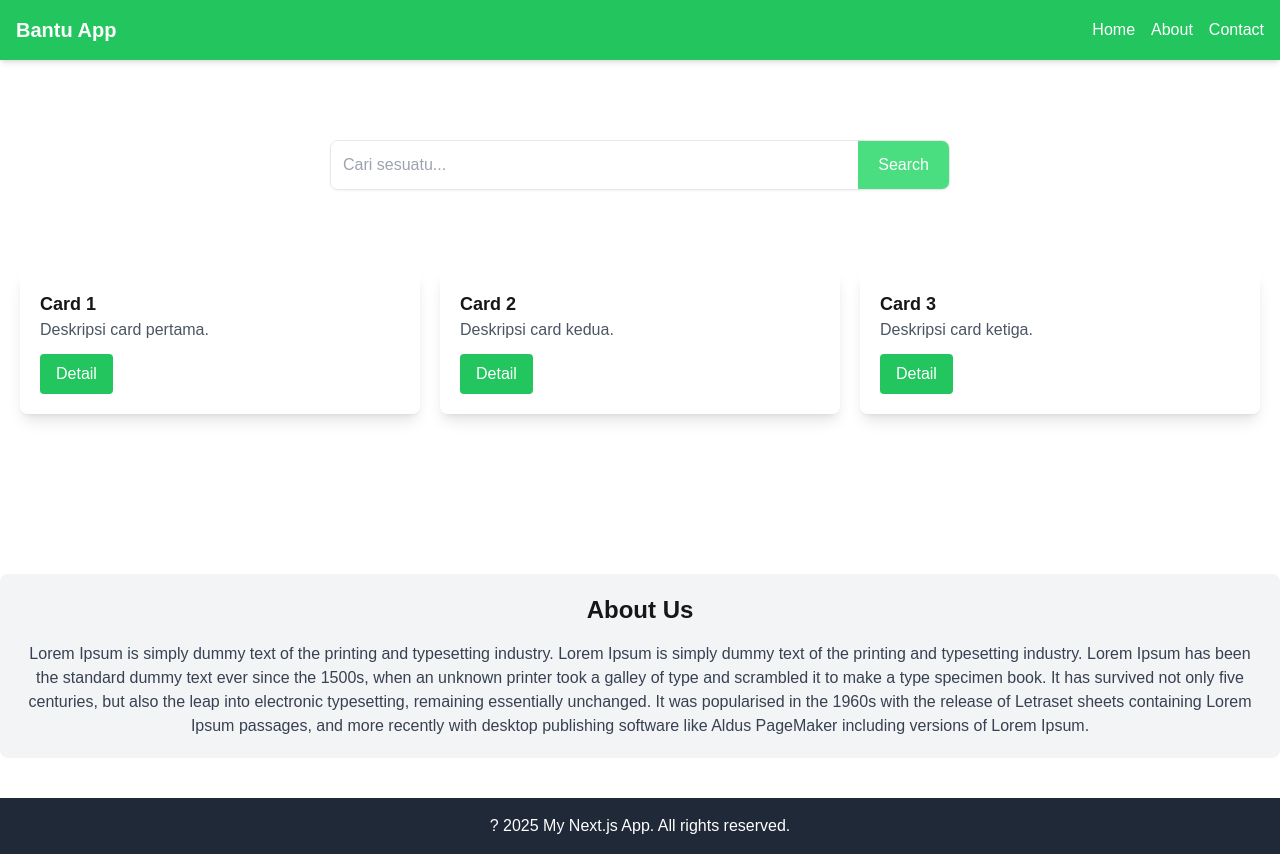
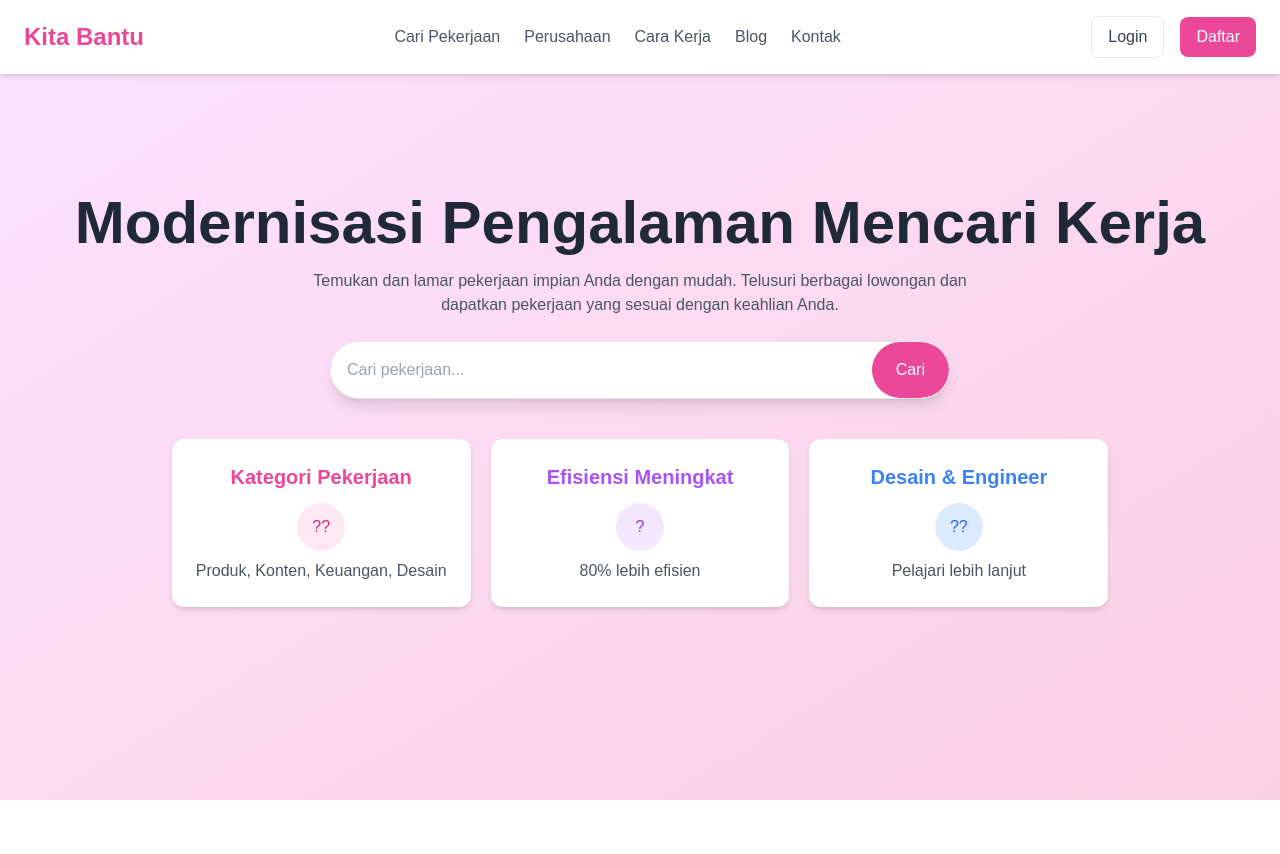
Before and after one commit to putrapkwl114117/Recruitment-System-Fe, a Next.js app: page / in a window 1280 px wide. After the commit the page ends 800 px from the top, so only its background shows below. Built offline with nearby package versions, Linux system fonts and the light colour scheme.

Commit message:
melkaukan penyesuian tampilan view fe

```diff
--- a/app/components/Navbar.js
+++ b/app/components/Navbar.js
@@ -1,27 +1,22 @@
+"use client";
+import Link from "next/link";
 
-"use client";
-export default function Navbar({ onAboutClick }) {
+export default function Navbar() {
   return (
-    <nav className="bg-green-500 text-white p-4 shadow-md">
-      <div className="container mx-auto flex justify-between items-center">
-        <h1 className="text-xl font-bold">Bantu App</h1>
-        <ul className="flex space-x-4">
-          <li>
-            <a href="#" className="hover:underline">
-              Home
-            </a>
-          </li>
-          <li>
-            <button onClick={onAboutClick} className="hover:underline">
-              About
-            </button>
-          </li>
-          <li>
-            <a href="#" className="hover:underline">
-              Contact
-            </a>
-          </li>
+    <nav className="bg-white shadow-md fixed w-full top-0 left-0 z-50">
+      <div className="container mx-auto px-6 py-4 flex justify-between items-center">
+        <h1 className="text-2xl font-bold text-pink-500">Kita Bantu</h1>
+        <ul className="hidden md:flex space-x-6">
+          <li><Link href="/" className="text-gray-600 hover:text-pink-500">Cari Pekerjaan</Link></li>
+          <li><Link href="/" className="text-gray-600 hover:text-pink-500">Perusahaan</Link></li>
+          <li><Link href="/" className="text-gray-600 hover:text-pink-500">Cara Kerja</Link></li>
+          <li><Link href="/" className="text-gray-600 hover:text-pink-500">Blog</Link></li>
+          <li><Link href="/" className="text-gray-600 hover:text-pink-500">Kontak</Link></li>
         </ul>
+        <div className="space-x-4">
+          <button className="px-4 py-2 border rounded-lg text-gray-700 hover:bg-gray-100">Login</button>
+          <button className="px-4 py-2 bg-pink-500 text-white rounded-lg hover:bg-pink-700">Daftar</button>
+        </div>
       </div>
     </nav>
   );
--- a/app/page.js
+++ b/app/page.js
@@ -1,78 +1,62 @@
 "use client";
-
-import { useRef, useState, useEffect } from "react";
 import Navbar from "./components/Navbar";
-import Card from "./components/Card";
-import Footer from "./components/Footer";
 
 export default function Home() {
-  const aboutRef = useRef(null);
-  const [search, setSearch] = useState("");
+  return (
+    <div className="min-h-screen bg-gradient-to-br from-[#fde2ff] to-[#fad1e3]">
+      <Navbar />
 
-  const scrollToAbout = () => {
-    aboutRef.current?.scrollIntoView({ behavior: "smooth" });
-  };
+      {/* HERO SECTION */}
+      <section className="min-h-screen flex flex-col justify-center items-center text-center px-5">
+        <h2 className="text-4xl md:text-6xl font-bold text-gray-800">
+          Modernisasi Pengalaman Mencari Kerja
+        </h2>
+        <p className="text-gray-600 mt-4 max-w-2xl">
+          Temukan dan lamar pekerjaan impian Anda dengan mudah. Telusuri berbagai lowongan dan dapatkan pekerjaan yang sesuai dengan keahlian Anda.
+        </p>
 
-  const handleSearch = () => {
-    console.log("Searching for:", search);
-  };
-
-  useEffect(() => {
-    // Menjalankan kode hanya di sisi client jika diperlukan
-    console.log("Component mounted on client side");
-  }, []);
-
-  return (
-    <div className="min-h-screen flex flex-col">
-      <Navbar onAboutClick={scrollToAbout} />
-
-      {/* SEARCH BAR */}
-      <div className="container mx-auto px-5 mt-20 mb-10 flex justify-center">
-        <div className="flex w-full md:w-1/2 border rounded-lg shadow-sm overflow-hidden">
+        {/* SEARCH BAR */}
+        <div className="mt-6 flex items-center border rounded-full shadow-lg bg-white w-[90%] md:w-1/2 overflow-hidden">
           <input
             type="text"
-            placeholder="Cari sesuatu..."
-            value={search}
-            onChange={(e) => setSearch(e.target.value)}
-            className="w-full p-3 focus:outline-none"
+            placeholder="Cari pekerjaan..."
+            className="w-full p-4 focus:outline-none text-gray-700"
           />
-          <button
-            onClick={handleSearch}
-            className="bg-green-400 text-white px-5 py-3 hover:bg-green-700 transition-all"
-          >
-            Search
+          <button className="bg-pink-500 text-white px-6 py-4 rounded-full hover:bg-pink-700">
+            Cari
           </button>
         </div>
-      </div>
 
-      {/* CARD LIST */}
-      <main className="flex-1 container mx-auto px-5 grid grid-cols-1 md:grid-cols-3 gap-5 mt-10">
-        <Card title="Card 1" description="Deskripsi card pertama." />
-        <Card title="Card 2" description="Deskripsi card kedua." />
-        <Card title="Card 3" description="Deskripsi card ketiga." />
-      </main>
+        {/* INFO & STATISTIK */}
+        <div className="mt-10 grid grid-cols-1 md:grid-cols-3 gap-5 max-w-5xl">
+          {/* Kategori */}
+          <div className="p-6 bg-white shadow-md rounded-xl text-center">
+            <h3 className="text-pink-500 text-xl font-semibold">Kategori Pekerjaan</h3>
+            <div className="flex justify-center mt-3">
+              <div className="w-12 h-12 bg-pink-100 text-pink-600 flex items-center justify-center rounded-full">??</div>
+            </div>
+            <p className="text-gray-600 mt-2">Produk, Konten, Keuangan, Desain</p>
+          </div>
 
-      {/* SECTION ABOUT */}
-      <section
-        ref={aboutRef}
-        className="container mx-auto p-5 bg-gray-100 rounded-lg mt-40"
-      >
-        <h2 className="text-2xl font-bold text-center mb-4">About Us</h2>
-        <p className="text-gray-700 text-center">
-          Lorem Ipsum is simply dummy text of the printing and typesetting
-          industry. Lorem Ipsum is simply dummy text of the printing and
-          typesetting industry. Lorem Ipsum has been the standard dummy text
-          ever since the 1500s, when an unknown printer took a galley of type
-          and scrambled it to make a type specimen book. It has survived not
-          only five centuries, but also the leap into electronic typesetting,
-          remaining essentially unchanged. It was popularised in the 1960s with
-          the release of Letraset sheets containing Lorem Ipsum passages, and
-          more recently with desktop publishing software like Aldus PageMaker
-          including versions of Lorem Ipsum.
-        </p>
+          {/* Statistik */}
+          <div className="p-6 bg-white shadow-md rounded-xl text-center">
+            <h3 className="text-purple-500 text-xl font-semibold">Efisiensi Meningkat</h3>
+            <div className="flex justify-center mt-3">
+              <div className="w-12 h-12 bg-purple-100 text-purple-600 flex items-center justify-center rounded-full">?</div>
+            </div>
+            <p className="text-gray-600 mt-2">80% lebih efisien</p>
+          </div>
+
+          {/* Desain Engineer */}
+          <div className="p-6 bg-white shadow-md rounded-xl text-center">
+            <h3 className="text-blue-500 text-xl font-semibold">Desain & Engineer</h3>
+            <div className="flex justify-center mt-3">
+              <div className="w-12 h-12 bg-blue-100 text-blue-600 flex items-center justify-center rounded-full">??</div>
+            </div>
+            <p className="text-gray-600 mt-2">Pelajari lebih lanjut</p>
+          </div>
+        </div>
       </section>
-
-      <Footer />
     </div>
   );
 }
```
Also changed, not shown: 1 other file (tests, documents, lock files or other folders).
